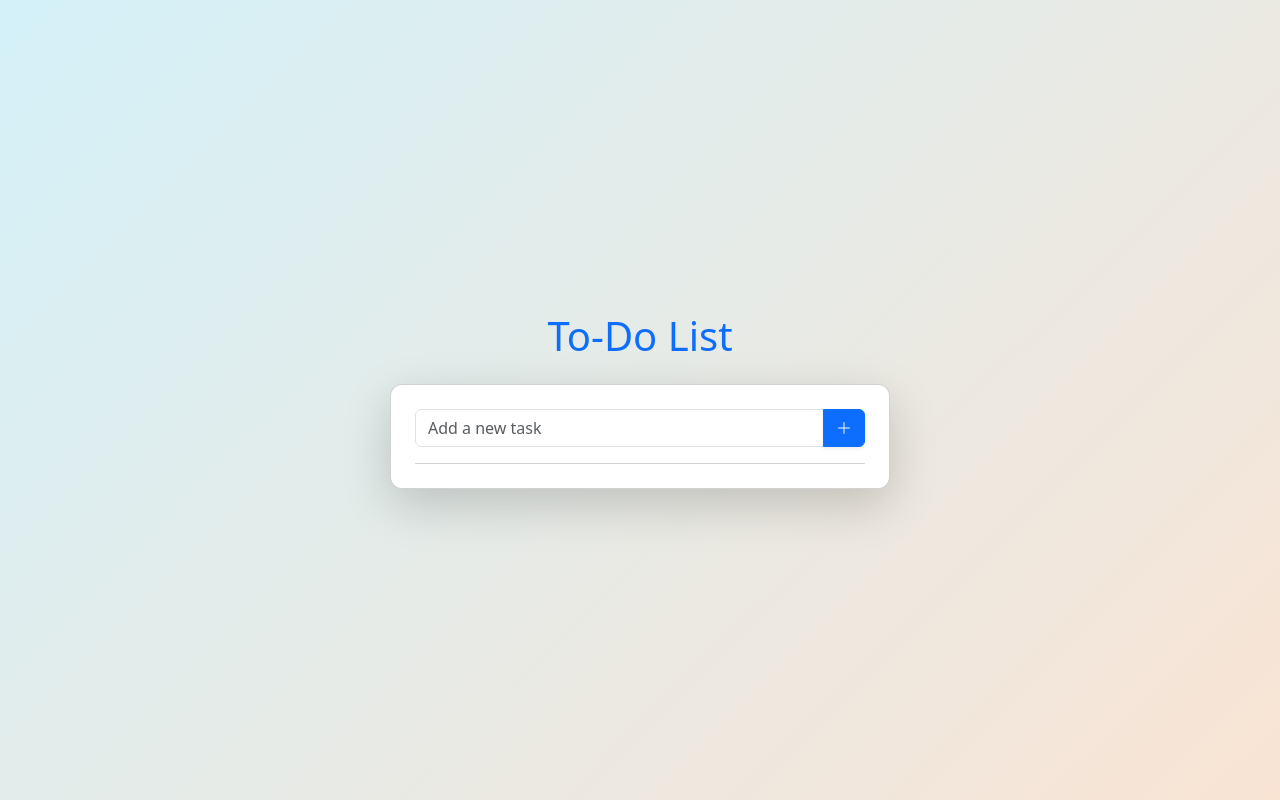
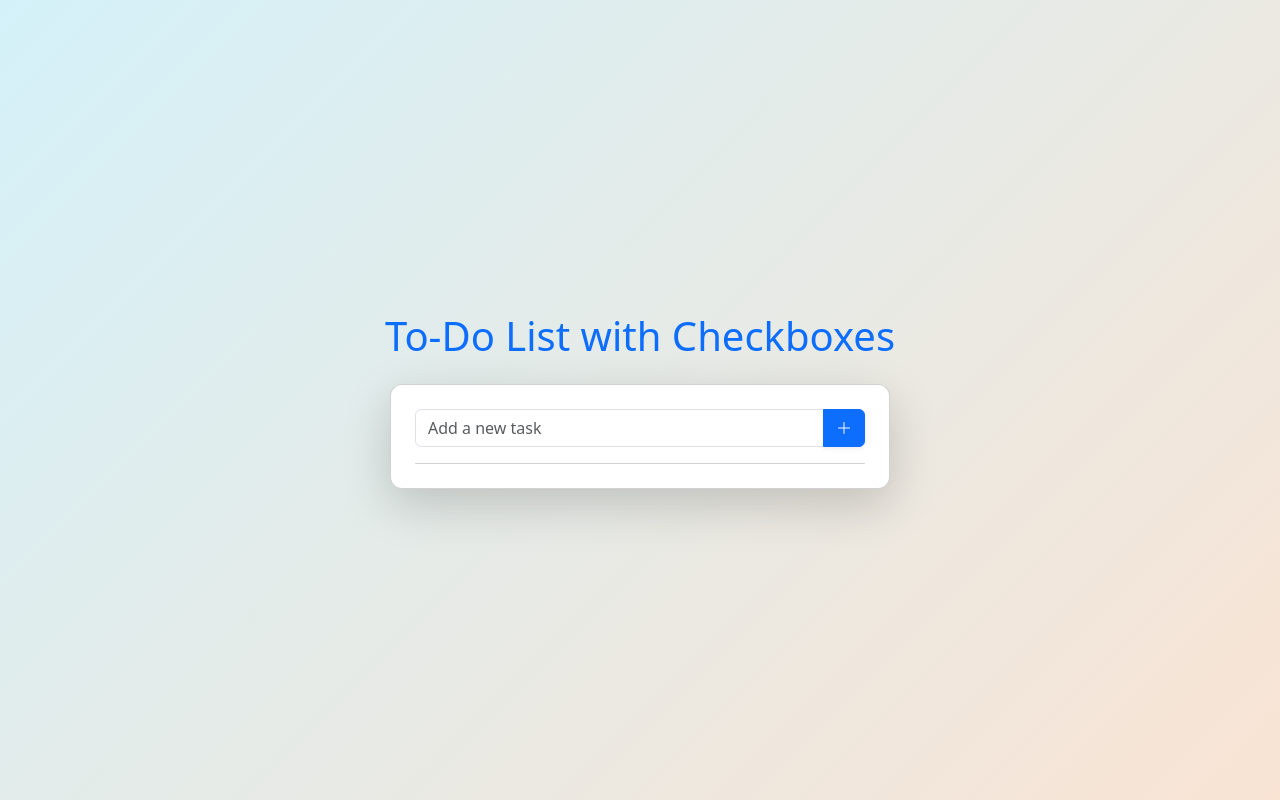
Before and after one commit to Nikhitakhaspa6/To-Do-List, a plain HTML site: page index.html in a window 1280 px wide. Drawn offline with nearby package versions, Linux system fonts and the light colour scheme.

Commit message:
Update index.html

```diff
--- a/index.html
+++ b/index.html
@@ -3,7 +3,7 @@
 <head>
   <meta charset="UTF-8">
   <meta name="viewport" content="width=device-width, initial-scale=1.0">
-  <title>To-Do List</title>
+  <title>To-Do List with Checkboxes</title>
   <link href="https://cdn.jsdelivr.net/npm/bootstrap@5.3.0/dist/css/bootstrap.min.css" rel="stylesheet">
   <link href="https://cdnjs.cloudflare.com/ajax/libs/bootstrap-icons/1.10.5/font/bootstrap-icons.css" rel="stylesheet">
   <link rel="stylesheet" href="style.css">
@@ -11,7 +11,7 @@
 <body class="bg-light d-flex align-items-center justify-content-center vh-100">
 
   <div class="container">
-    <h1 class="text-center text-primary mb-4">To-Do List</h1>
+    <h1 class="text-center text-primary mb-4">To-Do List with Checkboxes</h1>
 
     <div class="card p-4 shadow-lg" style="max-width: 500px; margin: auto;">
       <div class="input-group mb-3">
```
